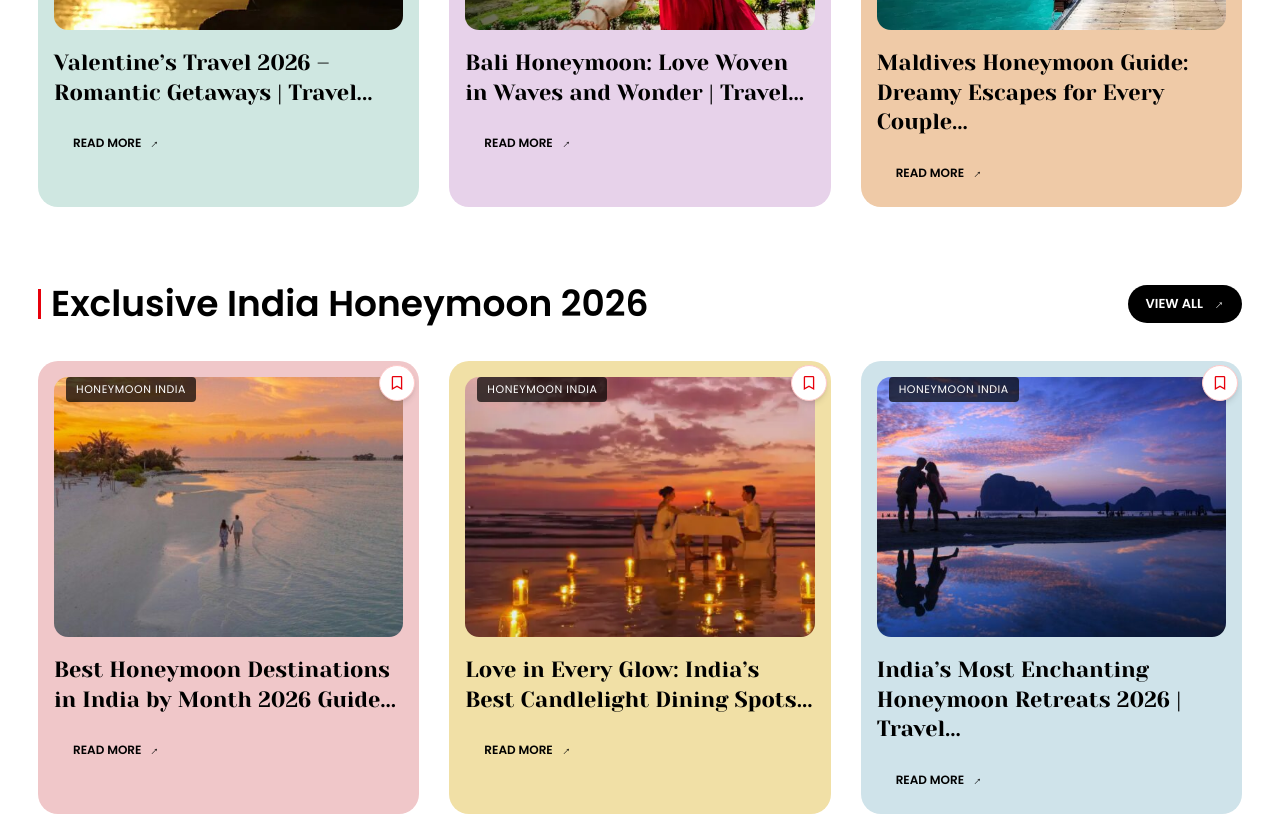
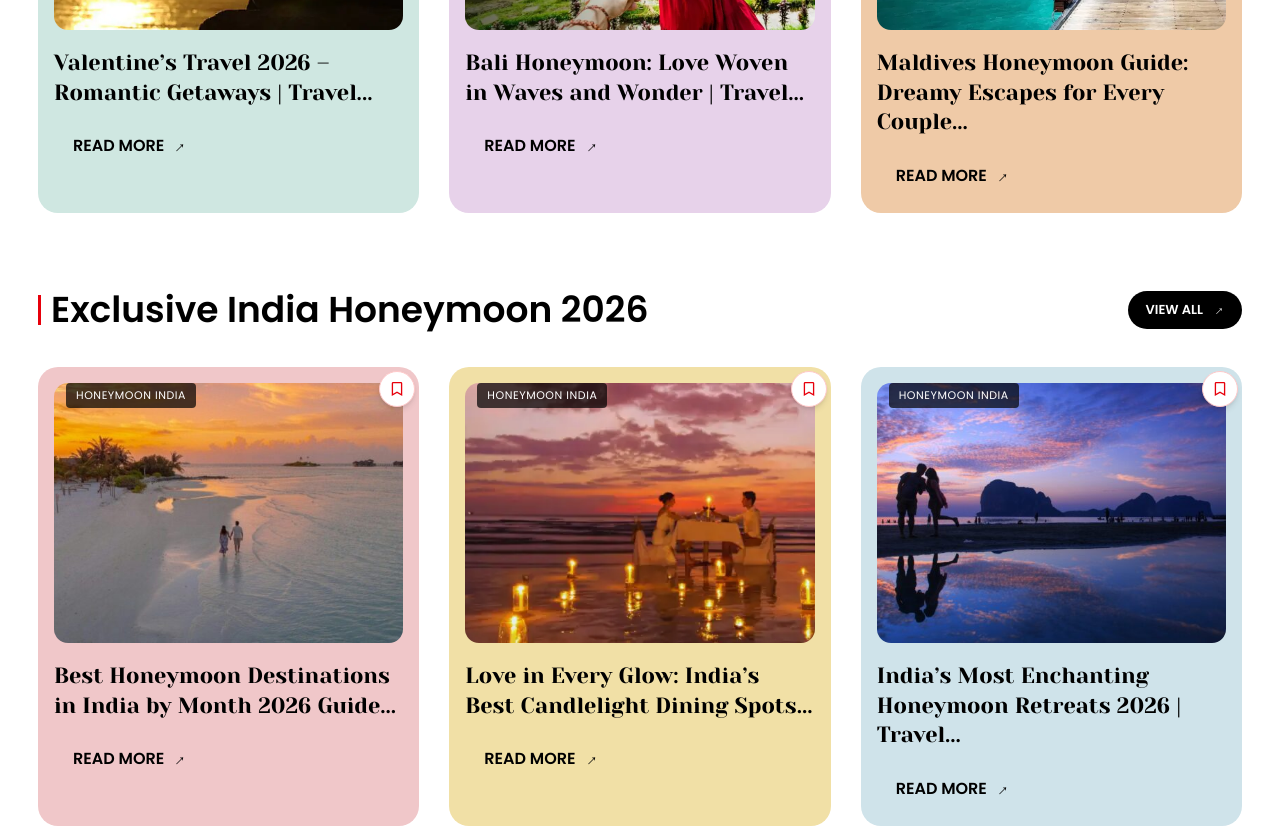
Before and after one commit to aadhivishnu04/content-travel, a React (Vite) app: page / in a window 1280 px wide. Shown: the part 1340-2166 px from the top of the page. Built offline with nearby package versions, Linux system fonts and the light colour scheme.

Commit message:
Update Honeymooncard.jsx

```diff
--- a/src/components/Honeymooncard.jsx
+++ b/src/components/Honeymooncard.jsx
@@ -116,7 +116,7 @@ style={{fontFamily:"Yeseva One"}}
 
 {/* BUTTON */}
 
-<button className="mt-[18px] px-[18px] py-[8px] text-[12px] font-semibold rounded-full border border-transparent group-hover:border-red-500 transition flex items-center gap-[6px]">
+<button className="mt-[18px] px-[18px] py-[8px] text-[16px] font-semibold rounded-full border border-transparent group-hover:border-red-500 transition flex items-center gap-[6px]">
 
 READ MORE
 
```
